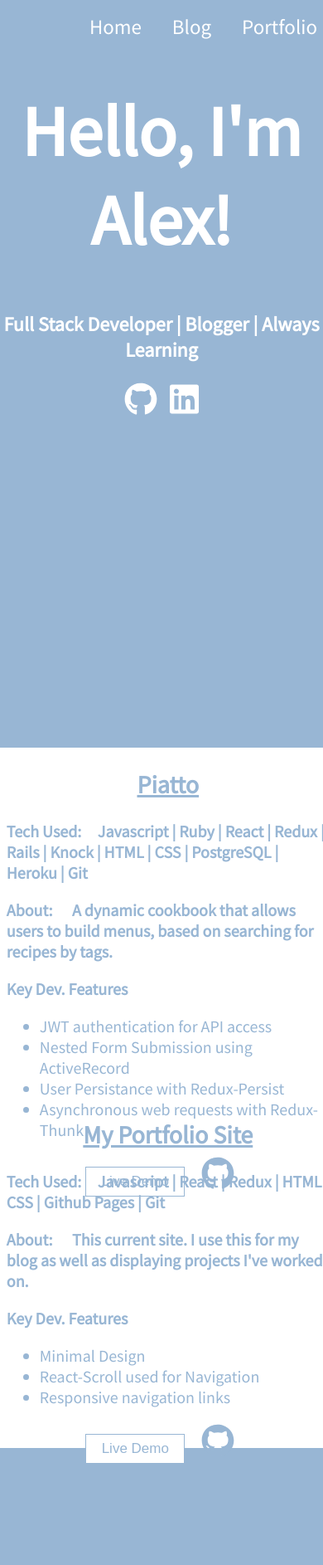
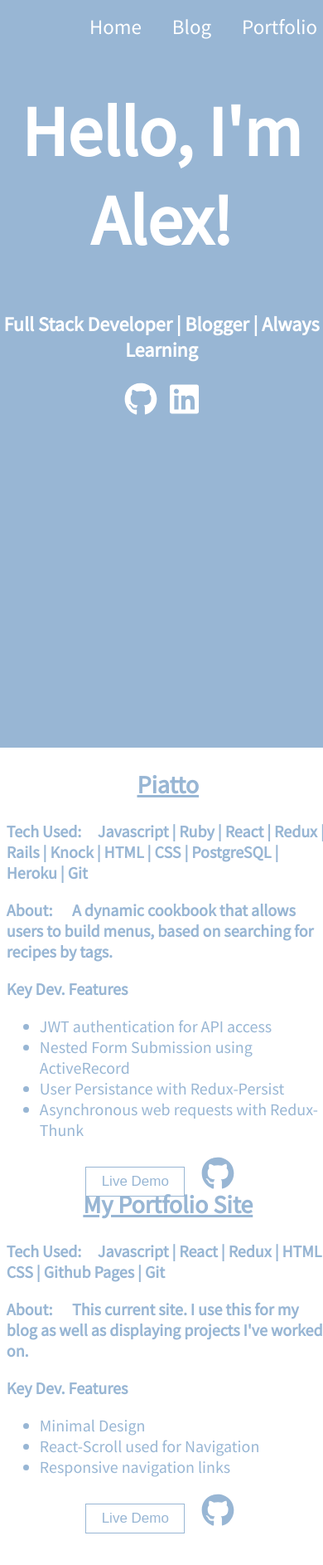
Before and after one commit to amckean12/alex-site, a React (Create React App) app: page / in a window 390 px wide. Shown: the top 1886 px of the page at 83% size. Before the commit the page ends 1764 px from the top, so only its background shows below. Built offline with nearby package versions, Linux system fonts and the light colour scheme.

Commit message:
Fixed responsiveness

```diff
--- a/package.json
+++ b/package.json
@@ -2,12 +2,14 @@
   "name": "alex-site",
   "version": "0.1.0",
   "private": true,
+  "homepage": "alexmckean.com",
   "dependencies": {
     "@fortawesome/fontawesome-svg-core": "^1.2.18",
     "@fortawesome/free-brands-svg-icons": "^5.8.2",
     "@fortawesome/free-solid-svg-icons": "^5.8.2",
     "@fortawesome/react-fontawesome": "^0.1.4",
     "font-awesome": "^4.7.0",
+    "gh-pages": "^2.0.1",
     "react": "^16.8.6",
     "react-dom": "^16.8.6",
     "react-imagebox": "^2.0.0",
@@ -19,6 +21,8 @@
   },
   "scripts": {
     "start": "react-scripts start",
+    "predeploy": "npm run build",
+    "deploy": "gh-pages -d build",
     "build": "react-scripts build",
     "test": "react-scripts test",
     "eject": "react-scripts eject"
--- a/src/portfolio.css
+++ b/src/portfolio.css
@@ -3,19 +3,12 @@
   background-color: white;
   font-family: 'Source Sans Pro', sans-serif;
   color: #98B6D4;
-  height: 100vh;
-}
-
-.project-image{
-  width: 30%;
-  height: 50vh;
-  float: left;
-  background: #98B6D4;
+  height: 120vh;
 }
 
 .project-info {
   width: 100%;
-  height: 50vh;
+  height: 60vh;
   float: left;
   margin-left: 2%;
 }
```
Also changed, not shown: 1 other file (tests, documents, lock files or other folders).
